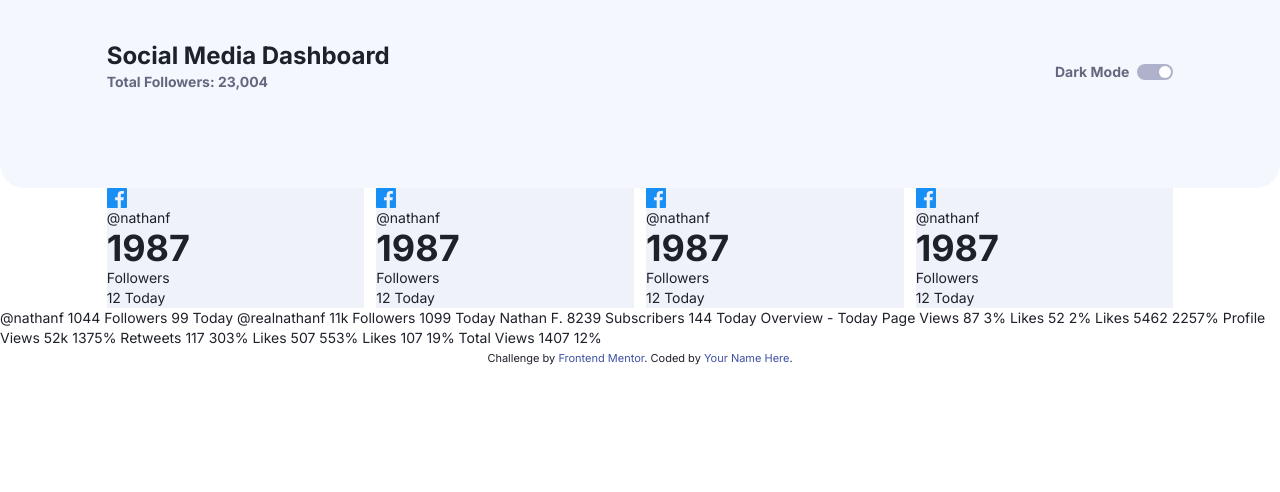
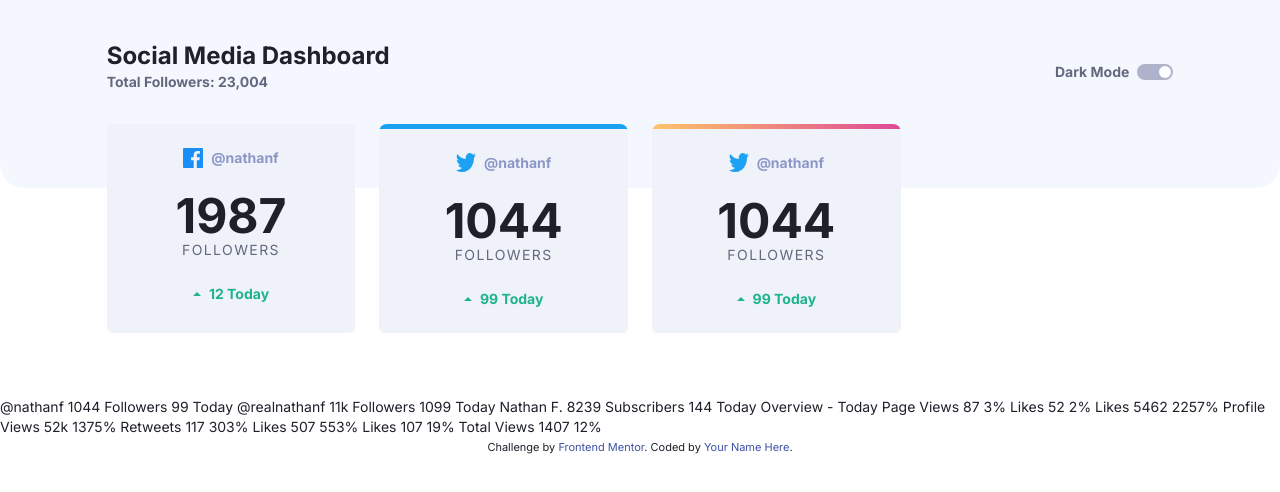
Before and after one commit to hensco95/frontendmentor-dashboard, a website: page index.html in a window 1280 px wide. Drawn offline with Linux system fonts and the light colour scheme.

Commit message:
Update:added social media

```diff
--- a/index.html
+++ b/index.html
@@ -59,8 +59,7 @@
       </div>
 
       <!-- toggle button -->
-      <div
-        class="w-full flex flex-row items-center justify-between md:space-x-2 pt-3 md:w-1/5 mx-auto md:justify-end">
+      <div class="w-full flex flex-row items-center justify-between md:space-x-2 pt-3 md:w-1/5 mx-auto md:justify-end">
         <p class="text-lDarkGrayishBlueText dark:text-desaturatedBlueText text-sm font-bold">Dark Mode</p>
         <label class="relative w-9 h-4 inline-block">
           <input type="checkbox" class="input opacity-0 w-0 h-0">
@@ -72,50 +71,73 @@
   </header>
 
   <!-- main -->
-  <main class="w-10/12 max-w-7xl mx-auto">
-    <div class="grid md:grid-cols-2 lg:grid-cols-4 w-full gap-3 lg:gap-y-0">
+  <main class="relative w-10/12 max-w-7xl mx-auto">
+    <div class="relative -top-16 grid md:grid-cols-2 lg:grid-cols-4 w-full gap-6 lg:gap-y-0">
+
+
+      <!-- facebook -->
+      <div class="item border-facebook">
+        <p class="flex flex-row mx-auto space-x-2">
+          <img src="/images/icon-facebook.svg" alt="">
+          <span class="text-desaturatedBlueText dark:text-desaturatedBlueText font-bold">@nathanf</span>
+        </p>
+        <h2>
+          1987
+          <span
+            class="text-lDarkGrayishBlueText dark:text-desaturatedBlueText text-sm font-normal tracking-widest uppercase">Followers</span>
+        </h2>
+        <h3 class="text-limeGreen flex flex-row items-center mx-auto font-bold space-x-2">
+          <img src="/images/icon-up.svg" alt="">
+          <span>12 Today</span>
+        </h3>
+      </div>
+
+      <div class="bg-twitter rounded-lg pt-[5px]">
+        <!-- twitter -->
+        <div class="item">
+          <p class="flex flex-row mx-auto space-x-2">
+            <img src="/images/icon-twitter.svg" alt="">
+            <span class="text-desaturatedBlueText dark:text-desaturatedBlueText font-bold">@nathanf</span>
+          </p>
+          <h2>
+            1044
+            <span
+              class="text-lDarkGrayishBlueText dark:text-desaturatedBlueText text-sm font-normal tracking-widest uppercase">Followers</span>
+          </h2>
+          <h3 class="text-limeGreen flex flex-row items-center mx-auto font-bold space-x-2">
+            <img src="/images/icon-up.svg" alt="">
+            <span>99 Today</span>
+          </h3>
+        </div>
+      </div>
 
 
 
-      <div class="item bg-red-400">
-        <p>
-          <span><img src="/images/icon-facebook.svg" alt=""></span>
-          @nathanf
-        </p>
-        <h2>1987</h2>
-        <h3>Followers</h3>
-        <h3>12 Today</h3>
+      <!-- instagram -->
+      <div class="bg-gradient-to-r from-igGradient1 to-igGradient2 rounded-lg pt-[5px]">
+        <div class="item">
+          <p class="flex flex-row mx-auto space-x-2">
+            <img src="/images/icon-twitter.svg" alt="">
+            <span class="text-desaturatedBlueText dark:text-desaturatedBlueText font-bold">@nathanf</span>
+          </p>
+          <h2>
+            1044
+            <span
+              class="text-lDarkGrayishBlueText dark:text-desaturatedBlueText text-sm font-normal tracking-widest uppercase">Followers</span>
+          </h2>
+          <h3 class="text-limeGreen flex flex-row items-center mx-auto font-bold space-x-2">
+            <img src="/images/icon-up.svg" alt="">
+            <span>99 Today</span>
+          </h3>
+        </div>
+
       </div>
 
-      <div class="item bg-red-400">
-        <p>
-          <span><img src="/images/icon-facebook.svg" alt=""></span>
-          @nathanf
-        </p>
-        <h2>1987</h2>
-        <h3>Followers</h3>
-        <h3>12 Today</h3>
-      </div>
 
-      <div class="item bg-red-400">
-        <p>
-          <span><img src="/images/icon-facebook.svg" alt=""></span>
-          @nathanf
-        </p>
-        <h2>1987</h2>
-        <h3>Followers</h3>
-        <h3>12 Today</h3>
-      </div>
 
-      <div class="item bg-red-400">
-        <p>
-          <span><img src="/images/icon-facebook.svg" alt=""></span>
-          @nathanf
-        </p>
-        <h2>1987</h2>
-        <h3>Followers</h3>
-        <h3>12 Today</h3>
-      </div>
+
+
+
 
     </div>
   </main>
--- a/input.css
+++ b/input.css
@@ -7,12 +7,12 @@
     @apply font-sans text-sm;
   }
   h2 {
-    @apply font-bold text-4xl text-lVeryDarkBlueText dark:bg-whiteText;
+    @apply font-bold text-5xl text-lVeryDarkBlueText dark:text-whiteText flex flex-col;
   }
 }
 
 .item {
-  @apply bg-lightGrayishBlue dark:bg-darkDesaturatedBlueCardBg;
+  @apply bg-lightGrayishBlue dark:bg-darkDesaturatedBlueCardBg flex flex-col text-center space-y-6 py-6 rounded-b-md w-full h-full;
 }
 
 .slider {
```
Also changed, not shown: css/style.css.
